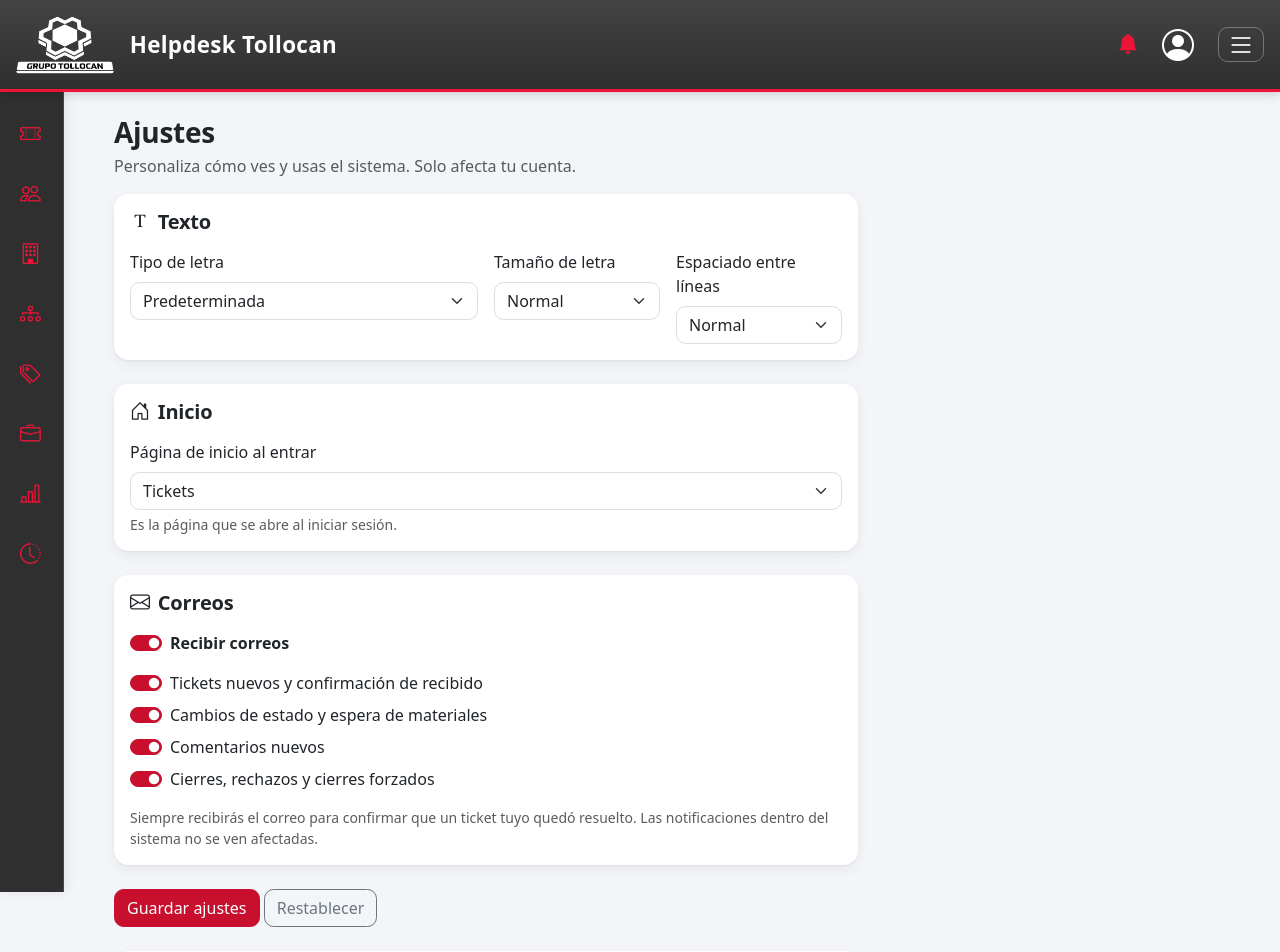
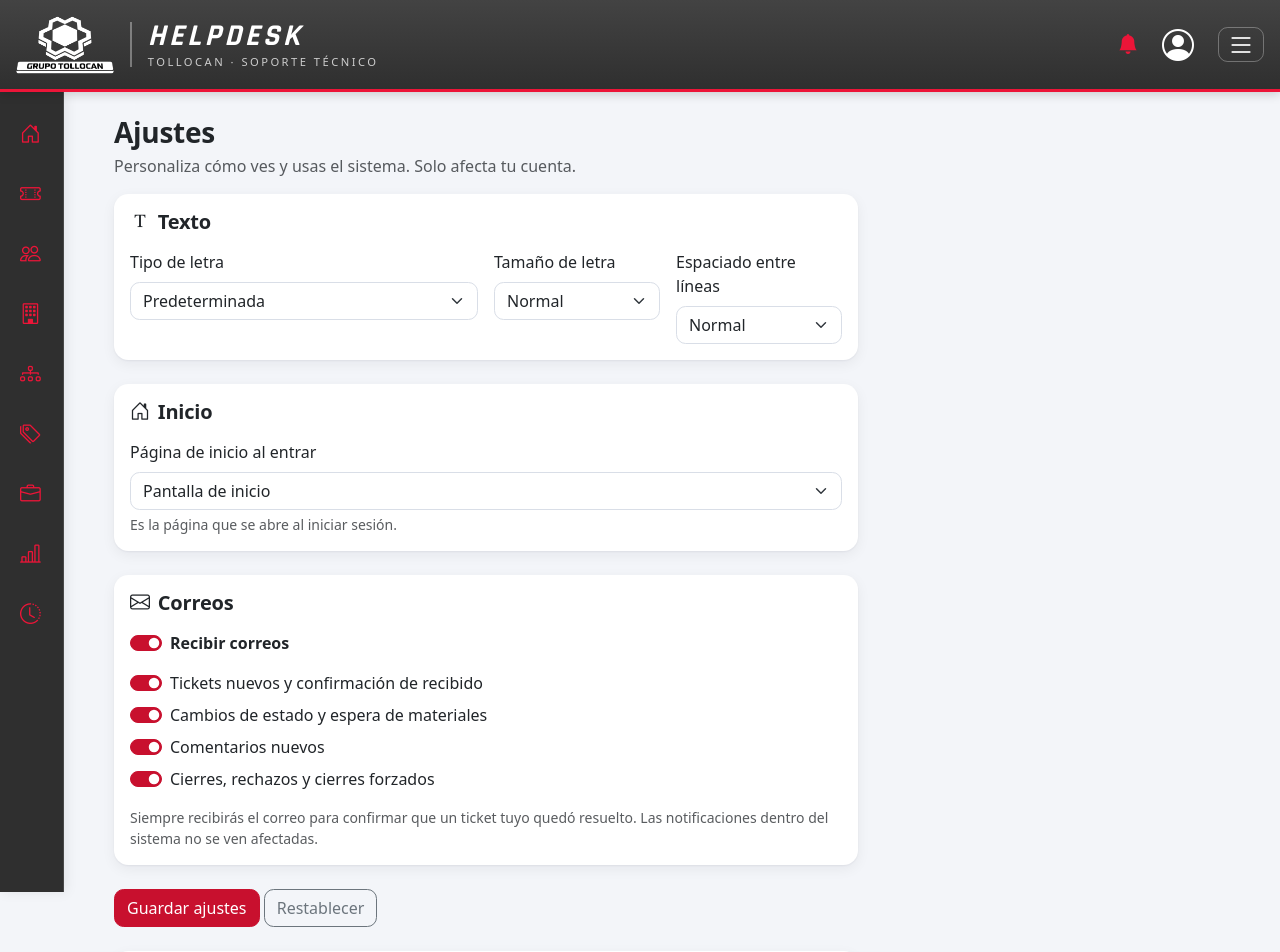
Before and after one commit to JulioCesarSanchez6843/HelpdesATO, a Django app: page /ajustes/ in a window 1280 px wide. Shown: the top 952 px of the page. Run offline with Django 5.2, Linux system fonts and the light colour scheme; the visitor is signed in with stand-in values (Sample User, id 1); data that the repository does not hold is empty.

Commit message:
primera version del incio

```diff
--- a/apps/accounts/models.py
+++ b/apps/accounts/models.py
@@ -205,6 +205,7 @@ _INTERLINEADOS_CSS = {
 }
 
 _URLS_INICIO = {
+    "INICIO": "panel_inicio",
     "TICKETS": "lista_tickets",
     "NOTIFICACIONES": "lista_notificaciones",
     "ACTIVIDAD": "actividad",
@@ -244,6 +245,7 @@ class PreferenciasUsuario(models.Model):
         AMPLIO = "AMPLIO", "Amplio"
 
     class PaginaInicio(models.TextChoices):
+        INICIO = "INICIO", "Pantalla de inicio"
         TICKETS = "TICKETS", "Tickets"
         NOTIFICACIONES = "NOTIFICACIONES", "Notificaciones"
         ACTIVIDAD = "ACTIVIDAD", "Actividad"
@@ -263,7 +265,7 @@ class PreferenciasUsuario(models.Model):
         max_length=10, choices=Interlineado.choices, default=Interlineado.NORMAL
     )
     pagina_inicio = models.CharField(
-        max_length=16, choices=PaginaInicio.choices, default=PaginaInicio.TICKETS
+        max_length=16, choices=PaginaInicio.choices, default=PaginaInicio.INICIO
     )
     correos_activos = models.BooleanField(default=True)
     correo_nuevos_tickets = models.BooleanField(default=True)
@@ -301,7 +303,7 @@ class PreferenciasUsuario(models.Model):
 
     @property
     def url_inicio(self):
-        return _URLS_INICIO.get(self.pagina_inicio, "lista_tickets")
+        return _URLS_INICIO.get(self.pagina_inicio, "panel_inicio")
 
     def permite_correo(self, plantilla):
         campo = _CAMPO_CORREO.get(plantilla)
--- a/apps/accounts/tests.py
+++ b/apps/accounts/tests.py
@@ -18,7 +18,7 @@ class LoginTests(TestCase):
 
     def test_login_correcto_no_distingue_mayusculas(self):
         r = self.client.post(reverse("login"), {"correo": "ana@empresa.com", "password": PASSWORD})
-        self.assertRedirects(r, reverse("lista_tickets"), fetch_redirect_response=False)
+        self.assertRedirects(r, reverse("panel_inicio"), fetch_redirect_response=False)
 
     def test_password_incorrecta(self):
         r = self.client.post(reverse("login"), {"correo": "ana@empresa.com", "password": "mal"})
@@ -34,7 +34,7 @@ class LoginTests(TestCase):
         self.assertRedirects(r, "/tickets/nuevo/", fetch_redirect_response=False)
         self.client.logout()
         r = self.client.post(reverse("login"), {"correo": "ana@empresa.com", "password": PASSWORD, "next": "https://malo.com/"})
-        self.assertRedirects(r, reverse("lista_tickets"), fetch_redirect_response=False)
+        self.assertRedirects(r, reverse("panel_inicio"), fetch_redirect_response=False)
 
     def test_logout_solo_por_post(self):
         self.client.force_login(self.user)
--- a/apps/accounts/urls.py
+++ b/apps/accounts/urls.py
@@ -4,6 +4,7 @@ from . import views
 
 urlpatterns = [
     path("", views.inicio, name="inicio"),
+    path("panel/", views.panel_inicio, name="panel_inicio"),
     path("login/", views.login_view, name="login"),
     path("logout/", views.logout_view, name="logout"),
     path("cambiar-password/", views.cambiar_password, name="cambiar_password"),
--- a/apps/accounts/views.py
+++ b/apps/accounts/views.py
@@ -3,7 +3,7 @@ from django.contrib import messages
 from django.contrib.auth import authenticate, login, logout, update_session_auth_hash
 from django.contrib.auth.tokens import default_token_generator
 from django.core.cache import cache
-from django.db.models import Q
+from django.db.models import Count, Q
 from django.http import HttpResponse
 from django.shortcuts import get_object_or_404, redirect, render
 from django.urls import reverse
@@ -24,7 +24,8 @@ from django.utils import timezone
 from apps.actividad.models import Evento
 from apps.actividad.registro import registrar as registrar_evento
 from apps.tickets import emails as correos
-from apps.tickets.models import Notificacion
+from apps.tickets.models import Notificacion, Ticket
+from apps.tickets.views import _tickets_visibles
 
 from .decorators import admin_required
 from .forms import (
@@ -246,6 +247,38 @@ def inicio(request):
     return redirect(PreferenciasUsuario.de(request.user).url_inicio)
 
 @login_required
+def panel_inicio(request):
+    usuario = request.user
+    ahora = timezone.now()
+    estado = Ticket.Estado
+    tickets = _tickets_visibles(usuario)
+    sin_cerrar = ~Q(estado=estado.CERRADO)
+
+    conteos = tickets.aggregate(
+        activos=Count("id", filter=sin_cerrar),
+        abiertos=Count("id", filter=Q(estado=estado.ABIERTO)),
+        en_proceso=Count("id", filter=Q(estado=estado.EN_PROCESO)),
+        por_confirmar=Count("id", filter=Q(estado=estado.POR_CONFIRMAR)),
+        sin_asignar=Count(
+            "id", filter=Q(estado=estado.ABIERTO, asignado_a__isnull=True)
+        ),
+        mios=Count("id", filter=sin_cerrar & Q(asignado_a=usuario)),
+        vencidos=Count(
+            "id",
+            filter=Q(
+                estado__in=[estado.ABIERTO, estado.EN_PROCESO, estado.EN_ESPERA],
+                sla_vence_en__lt=ahora,
+            ),
+        ),
+    )
+
+    return render(request, "accounts/inicio.html", {
+        "conteos": conteos,
+        "recientes": tickets.order_by("-creado_en")[:5],
+        "pendientes": usuario.notificaciones.filter(leida=False).order_by("-creada_en")[:5],
+    })
+
+@login_required
 def foto_usuario(request, pk):
     foto = get_object_or_404(FotoPerfil, usuario_id=pk)
     respuesta = HttpResponse(bytes(foto.contenido), content_type="image/jpeg")
--- a/config/settings/base.py
+++ b/config/settings/base.py
@@ -90,7 +90,7 @@ MEDIA_ROOT = BASE_DIR / "media"
 DEFAULT_AUTO_FIELD = "django.db.models.BigAutoField"
 
 LOGIN_URL = "login"
-LOGIN_REDIRECT_URL = "lista_tickets"
+LOGIN_REDIRECT_URL = "inicio"
 
 EMAIL_HOST = config("EMAIL_HOST", default="smtp.gmail.com")
 EMAIL_PORT = config("EMAIL_PORT", default=587, cast=int)
--- a/static/css/tollocan.css
+++ b/static/css/tollocan.css
@@ -39,6 +39,34 @@
     font-size: 1.4rem;
     font-weight: 700;
     letter-spacing: 0.3px;
+}
+
+.navbar-tollocan .marca-texto {
+    flex-direction: column;
+    justify-content: center;
+    padding-left: 1rem;
+    border-left: 2px solid rgba(var(--barra-texto-rgb), 0.35);
+    color: var(--barra-texto);
+    line-height: 1;
+}
+
+.navbar-tollocan .marca-titulo {
+    font-family: "Rajdhani", "Segoe UI", sans-serif;
+    font-size: 1.9rem;
+    font-style: italic;
+    font-weight: 700;
+    letter-spacing: 0.12em;
+    text-transform: uppercase;
+    color: var(--barra-texto);
+}
+
+.navbar-tollocan .marca-subtitulo {
+    margin-top: 0.2rem;
+    font-size: 0.7rem;
+    font-weight: 500;
+    letter-spacing: 0.22em;
+    text-transform: uppercase;
+    color: rgba(var(--barra-texto-rgb), 0.75);
 }
 
 .navbar-tollocan .navbar-toggler {
--- a/templates/base.html
+++ b/templates/base.html
@@ -39,9 +39,12 @@
     {% if user.is_authenticated %}
     <nav class="navbar navbar-tollocan px-3">
         <div class="d-flex align-items-center">
-            <a class="navbar-brand d-flex align-items-center" href="{% url 'lista_tickets' %}">
+            <a class="navbar-brand d-flex align-items-center" href="{% url 'inicio' %}">
                 <img src="{% static 'img/Logo_tollocan.png' %}" alt="Logo Tollocan" class="logo-navbar me-3">
-                <span class="d-none d-lg-inline">Helpdesk Tollocan</span>
+                <span class="marca-texto d-none d-lg-flex">
+                    <span class="marca-titulo">Helpdesk</span>
+                    <span class="marca-subtitulo">Tollocan · Soporte técnico</span>
+                </span>
             </a>
         </div>
 
@@ -95,6 +98,7 @@
     <div class="layout-app">
         <aside class="sidebar-tollocan">
             <div class="nav flex-column">
+                <a class="nav-link {% if request.resolver_match.url_name == 'panel_inicio' %}active{% endif %}" href="{% url 'panel_inicio' %}" title="Inicio"><i class="bi bi-house-door"></i><span class="etiqueta">Inicio</span></a>
                 {% if user.es_personal %}
                 <a class="nav-link {% if request.resolver_match.url_name == 'lista_tickets' %}active{% endif %}" href="{% url 'lista_tickets' %}" title="Tickets"><i class="bi bi-ticket-perforated"></i><span class="etiqueta">Tickets</span></a>
                 {% if user.es_admin %}
```
Also changed, not shown: apps/accounts/templates/accounts/inicio.html (added, +217 -0 lines), apps/accounts/migrations/0009_alter_preferenciasusuario_pagina_inicio.py (added).
